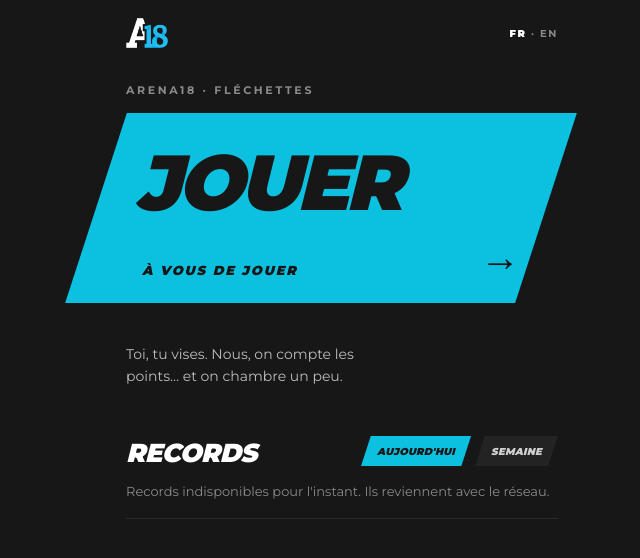
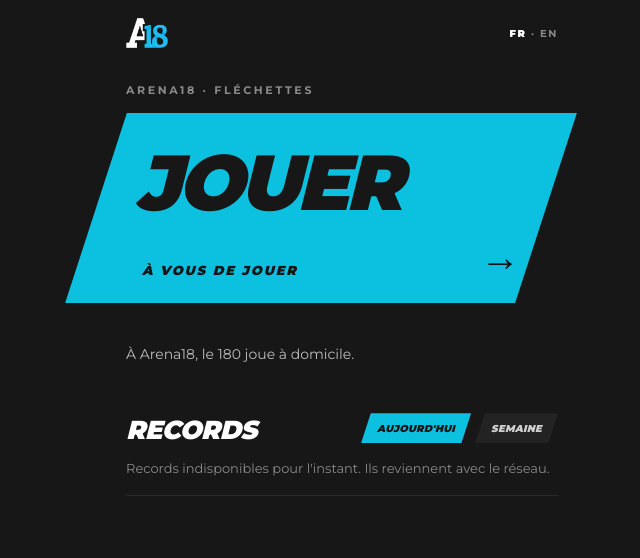
Before and after one commit to keutarcrash-sudo/A18-DART, a Next.js app: page / in a window 1280 px wide. Shown: the top 558 px of the page, without its empty margins (298-938 px from the left). Built offline with nearby package versions, Linux system fonts and the light colour scheme; no server answers.

Commit message:
Accueil : « À Arena18, le 180 joue à domicile. »
Co-Authored-By: Claude Opus 5.5 <noreply@anthropic.com>
Claude-Session: https://claude.ai/code/session_011S74xeDguJC9tYdqgTWReM

```diff
--- a/src/app/page.tsx
+++ b/src/app/page.tsx
@@ -17,7 +17,7 @@ export default function Home() {
       <JouerButton />
 
       <p className="mt-10 max-w-[30ch] text-sm leading-relaxed text-[#bdbdbd]">
-        Toi, tu vises. Nous, on compte les points… et on chambre un peu.
+        À Arena18, le 180 joue à domicile.
       </p>
 
       <Records />
```
